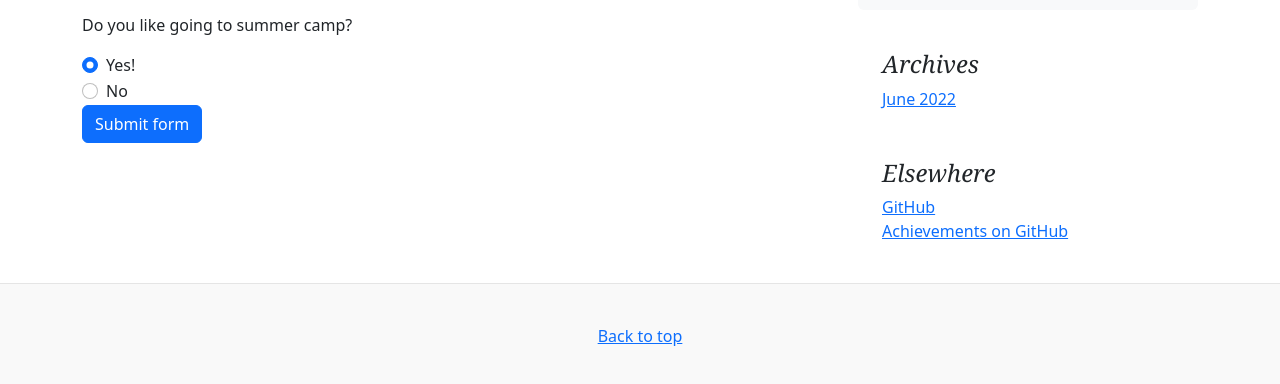
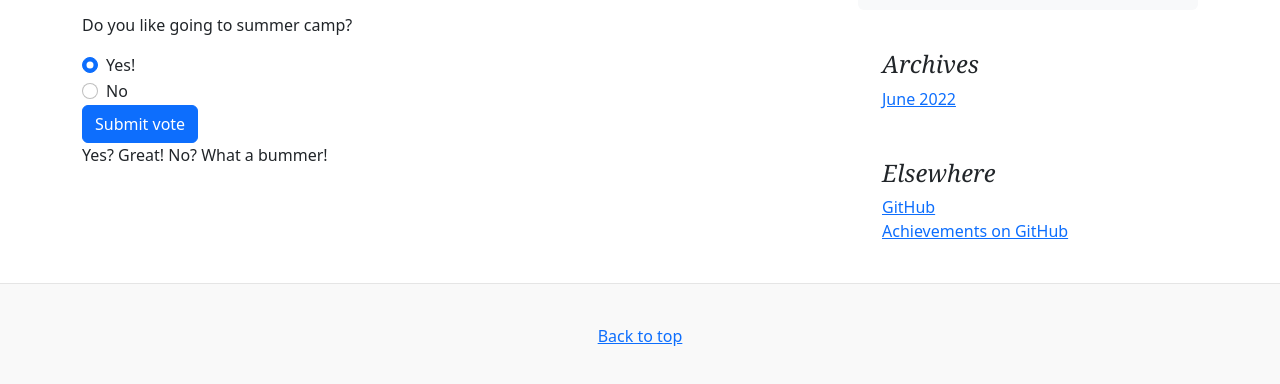
Before and after one commit to Brunozhon/bruno-blog, a plain HTML site: page posts/last-day-of-school.html in a window 1280 px wide. Shown: the part 244-628 px from the top of the page. Drawn offline with nearby package versions, Linux system fonts and the light colour scheme.

Commit message:
Update last-day-of-school.html

```diff
--- a/posts/last-day-of-school.html
+++ b/posts/last-day-of-school.html
@@ -124,8 +124,9 @@
             No
           </label>
         </div>
-        <button class="btn btn-primary" type="submit">Submit form</button>
+        <button class="btn btn-primary" type="submit">Submit vote</button>
       </form>
+      <p>Yes? Great! No? What a bummer! </p>
     </div>
     <div class="col-md-4">
       <div class="position-sticky" style="top: 2rem;">
```
